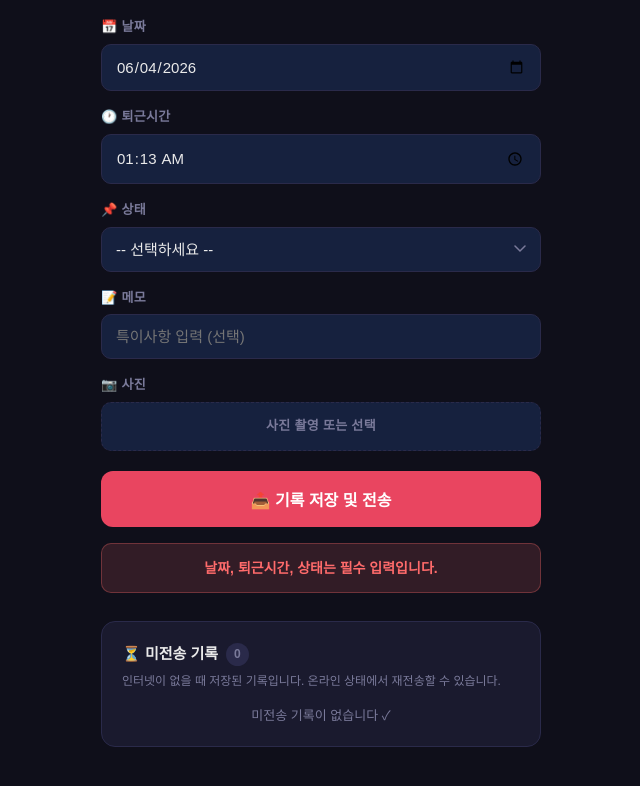
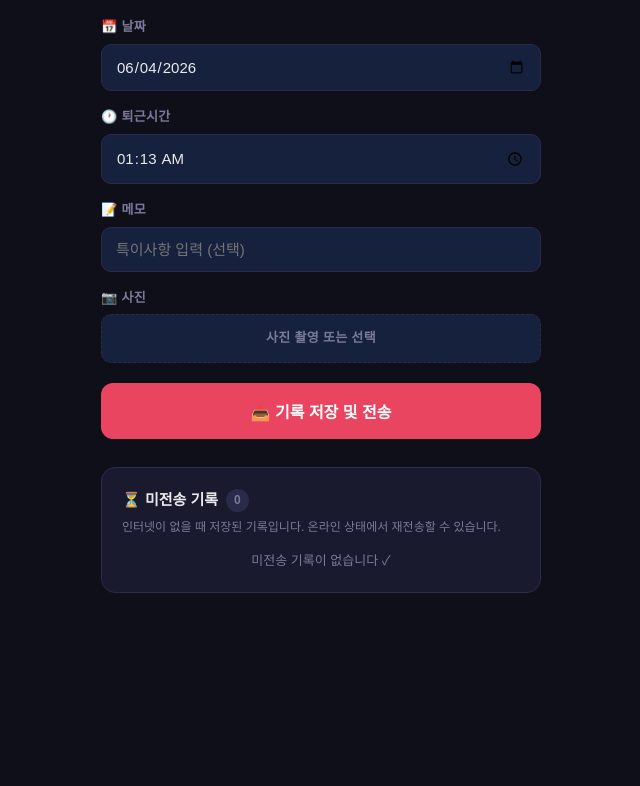
Before and after one commit to hoooongsi/daily-check-app-test, a plain HTML site: page index.html in a window 1280 px wide. Both pictures are taken after a click on the button "📤 기록 저장 및 전송". Shown: the part 78-864 px from the top of the page, without its empty margins (319-959 px from the left). After the commit the page ends 800 px from the top, so only its background shows below. Drawn offline with Linux system fonts and the light colour scheme.

Commit message:
상태 항목 삭제

```diff
--- a/index.html
+++ b/index.html
@@ -30,18 +30,6 @@
       <div class="field-group">
         <label for="time">🕐 퇴근시간</label>
         <input type="time" id="time" />
-      </div>
-
-      <div class="field-group">
-        <label for="status">📌 상태</label>
-        <select id="status">
-          <option value="">-- 선택하세요 --</option>
-          <option value="정상퇴근">정상퇴근</option>
-          <option value="조기퇴근">조기퇴근</option>
-          <option value="연장근무">연장근무</option>
-          <option value="재택근무">재택근무</option>
-          <option value="출장">출장</option>
-        </select>
       </div>
 
       <div class="field-group">
--- a/script.js
+++ b/script.js
@@ -14,7 +14,6 @@ if ('serviceWorker' in navigator) {
 
 var dateInput    = document.getElementById('date');
 var timeInput    = document.getElementById('time');
-var statusSelect = document.getElementById('status');
 var memoInput    = document.getElementById('memo');
 var photoInput   = document.getElementById('photoInput');
 var previewBox   = document.getElementById('previewBox');
@@ -91,15 +90,13 @@ submitBtn.addEventListener('click', function () {
   var status = statusSelect.value;
   var memo   = memoInput.value.trim();
 
-  if (!date || !time || !status) {
-    showResult('날짜, 퇴근시간, 상태는 필수 입력입니다.', 'error');
-    return;
+    if (!date || !time) {
+    showResult('날짜, 퇴근시간은 필수 입력입니다.', 'error');
   }
 
   var payload = {
     date:     date,
     time:     time,
-    status:   status,
     memo:     memo,
     photo:    resizedBase64 ? resizedBase64.split(',')[1] : null,
     fileName: resizedBase64 ? (date + '_' + time.replace(':', '') + '.jpg') : null
```
